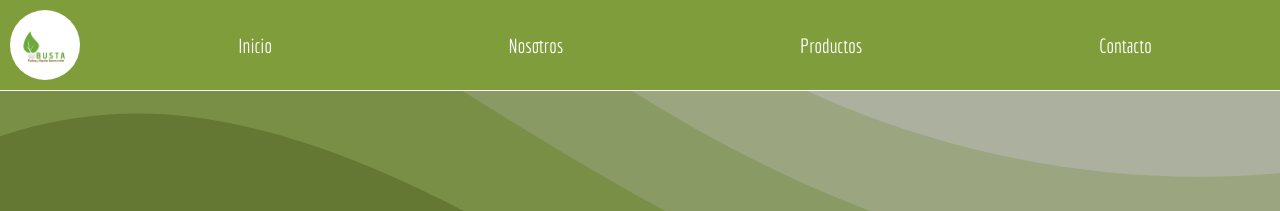
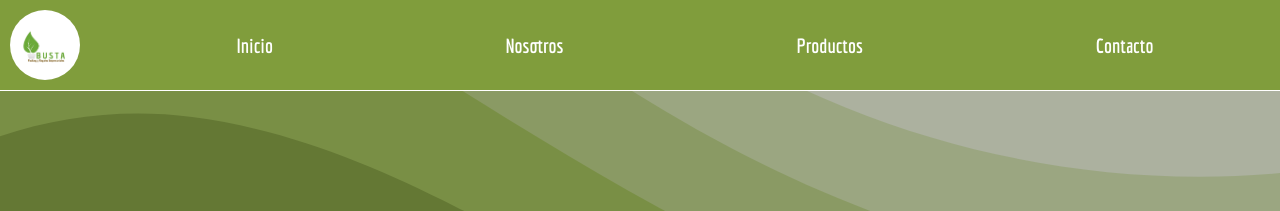
Before and after one commit to Correeee/fabrica-de-bolsas, a React (Create React App) app: page / in a window 1280 px wide. Shown: the top 211 px of the page. Built offline with nearby package versions, Linux system fonts and the light colour scheme.

Commit message:
font weigth bold navbar

```diff
--- a/src/components/navbar/style.css
+++ b/src/components/navbar/style.css
@@ -29,7 +29,7 @@
     transition: 0.2s;
     list-style: none;
     color: white;
-    font-weight: 300;
+    font-weight: bold;
 }
 
 .navbar__list-screen li:hover {
```
